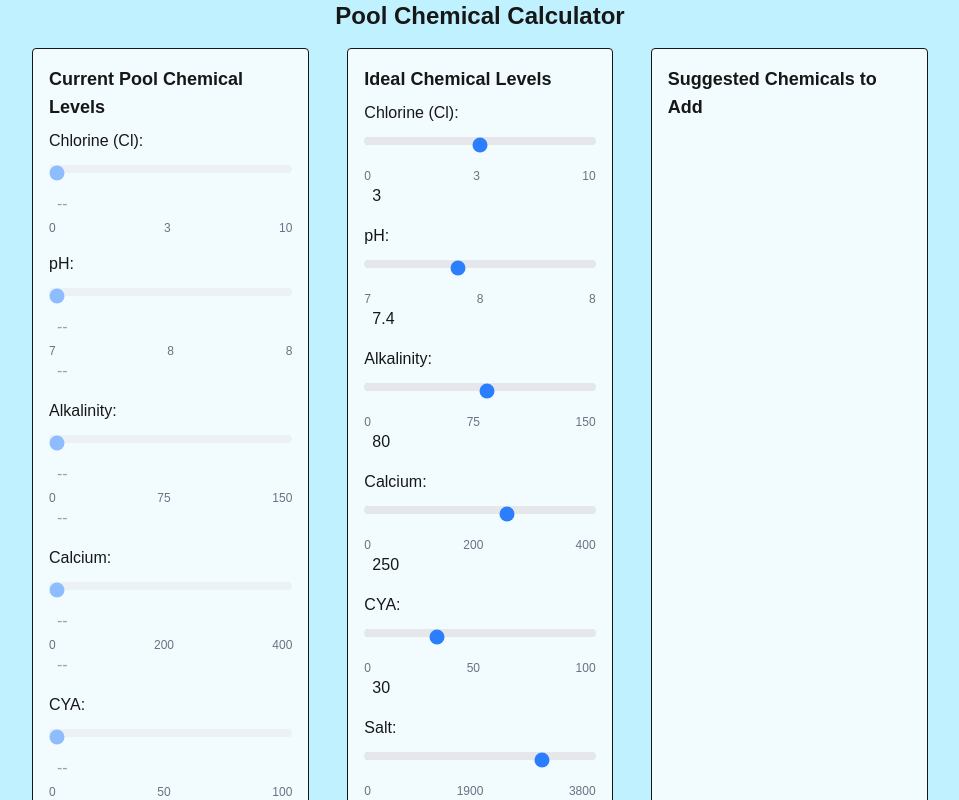
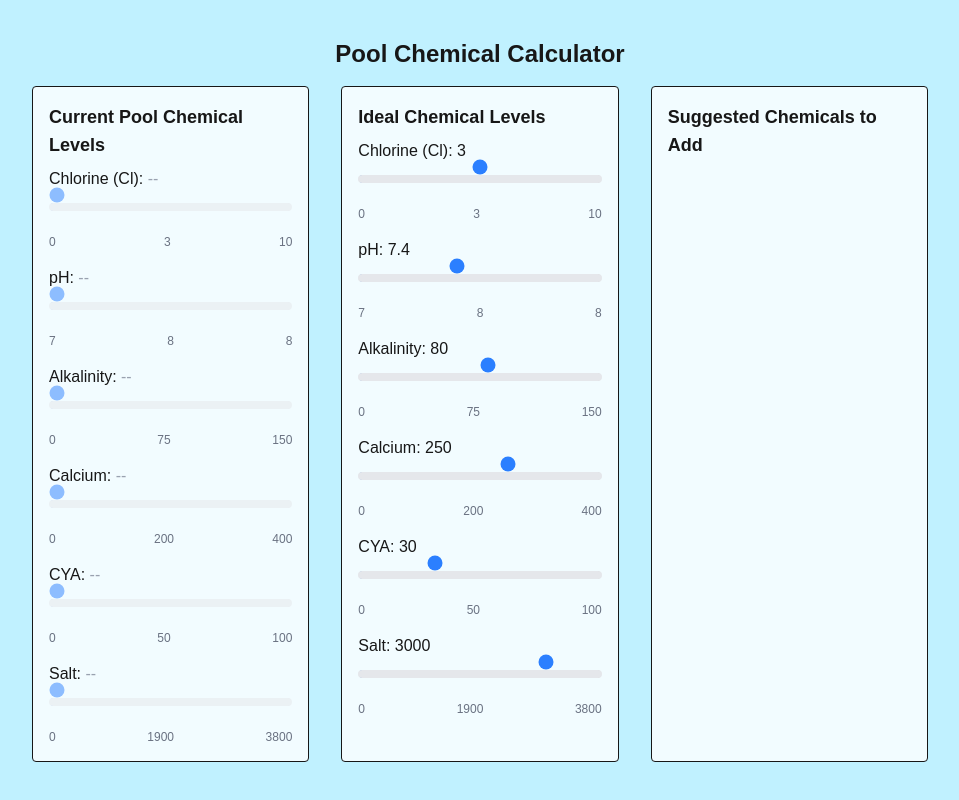
Before and after one commit to DavidPopesc/PoolCleaningHelper, a Next.js app: page /home in a window 1280 px wide. Shown: the top 800 px of the page, without its empty margins (160-1119 px from the left). Built offline with nearby package versions, Linux system fonts and the light colour scheme.

Commit message:
0.0.3 crazy? i was crazy once. I was trapped in a room with inputs with bad css. Inputs with bad css make me crazy. Crazy? I was crazy once.

```diff
--- a/src/app/home/page.tsx
+++ b/src/app/home/page.tsx
@@ -62,7 +62,7 @@ export default function HomePage() {
           <h2 className="text-lg font-semibold mb-2">Current Pool Chemical Levels</h2>
           {chemicalFields.map(({ key, label, min, max, step }) => (
             <div key={key}>
-              <label className="mr-2">{label}:</label>
+              <label className="mr-2">{label}: {currentTouched[key as keyof typeof currentTouched] ? current[key as keyof typeof current] : <span className="text-gray-400">--</span>}</label>
               {key === 'chlorine' ? (
                 <>
                   <input
@@ -78,12 +78,8 @@ export default function HomePage() {
                       setCurrentTouched({ ...currentTouched, chlorine: true });
                     }}
                     style={{ opacity: currentTouched.chlorine ? 1 : 0.5 }}
-                    className="w-full h-8 accent-blue-500 slider-thumb-lg slider-track-lg value-inside-thumb"
-                    data-value={currentTouched.chlorine ? current.chlorine : '--'}
+                    className="w-full h-8 accent-blue-500 slider-thumb-lg slider-track-lg"
                   />
-                  <span className="ml-2">
-                    {currentTouched.chlorine ? current.chlorine : <span className="text-gray-400">--</span>}
-                  </span>
                   <div className="flex justify-between text-xs text-gray-500 mt-1">
                     <span>{chlorineSteps[0]}</span>
                     <span>{chlorineSteps[Math.floor(chlorineSteps.length/2)]}</span>
@@ -102,19 +98,12 @@ export default function HomePage() {
                     onChange={handleCurrentChange}
                     style={{ opacity: currentTouched[key as keyof typeof currentTouched] ? 1 : 0.5 }}
                     className="w-full h-8 accent-blue-500 slider-thumb-lg slider-track-lg value-inside-thumb"
-                    data-value={currentTouched[key as keyof typeof currentTouched] ? current[key as keyof typeof current] : '--'}
                   />
-                  <span className="ml-2">
-                    {currentTouched[key as keyof typeof currentTouched] ? current[key as keyof typeof current] : <span className="text-gray-400">--</span>}
-                  </span>
                   <div className="flex justify-between text-xs text-gray-500 mt-1">
                     <span>{min}</span>
                     <span>{Math.round((min + max) / 2)}</span>
                     <span>{max}</span>
                   </div>
-                  <span className="ml-2">
-                    {currentTouched[key as keyof typeof currentTouched] ? current[key as keyof typeof current] : <span className="text-gray-400">--</span>}
-                  </span>
                 </>
               )}
             </div>
@@ -125,7 +114,7 @@ export default function HomePage() {
           <h2 className="text-lg font-semibold mb-2">Ideal Chemical Levels</h2>
           {chemicalFields.map(({ key, label, min, max, step }) => (
             <div key={key}>
-              <label className="mr-2">{label}:</label>
+                <label className="mr-2">{label}: {ideal[key as keyof typeof ideal]}</label>
               {key === 'chlorine' ? (
                 <>
                   <input
@@ -148,7 +137,6 @@ export default function HomePage() {
                     <span>{chlorineSteps[Math.floor(chlorineSteps.length/2)]}</span>
                     <span>{chlorineSteps[chlorineSteps.length-1]}</span>
                   </div>
-                  <span className="ml-2">{ideal.chlorine}</span>
                 </>
               ) : (
                 <>
@@ -170,7 +158,6 @@ export default function HomePage() {
                   </div>
                   </>
               )}
-              {key !== 'chlorine' && <span className="ml-2">{ideal[key as keyof typeof ideal]}</span>}
             </div>
           ))}
         </form>
@@ -202,6 +189,8 @@ export default function HomePage() {
             background: #3b82f6;
             cursor: pointer;
             position: relative;
+            /* Center thumb vertically in Safari */
+            transform: translateY(-16px);
         }
         input[type='range'].slider-thumb-lg::-webkit-slider-thumb::after {
           content: attr(data-value);
```
Lines whose indentation alone changed are shown as unchanged.
